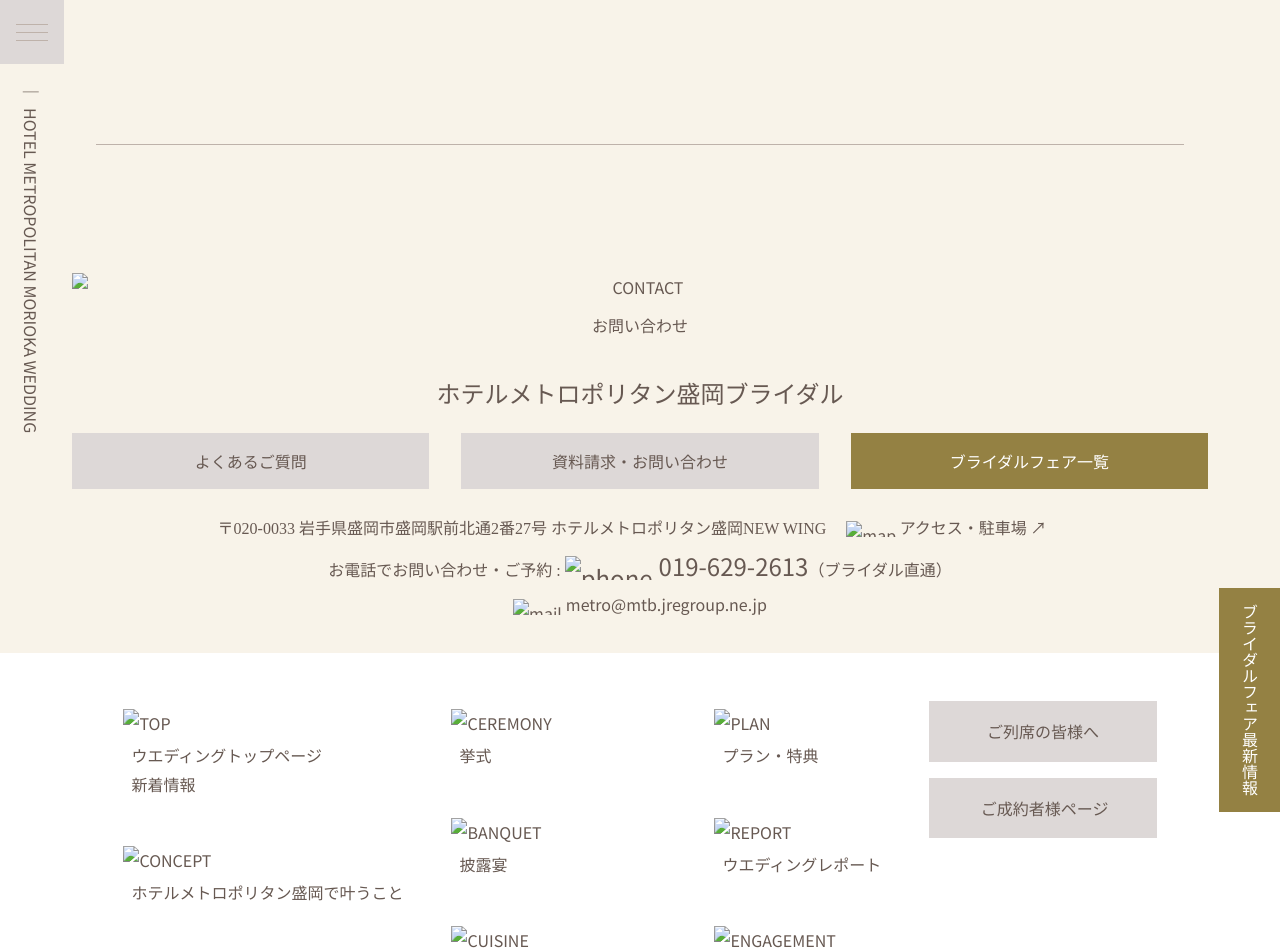
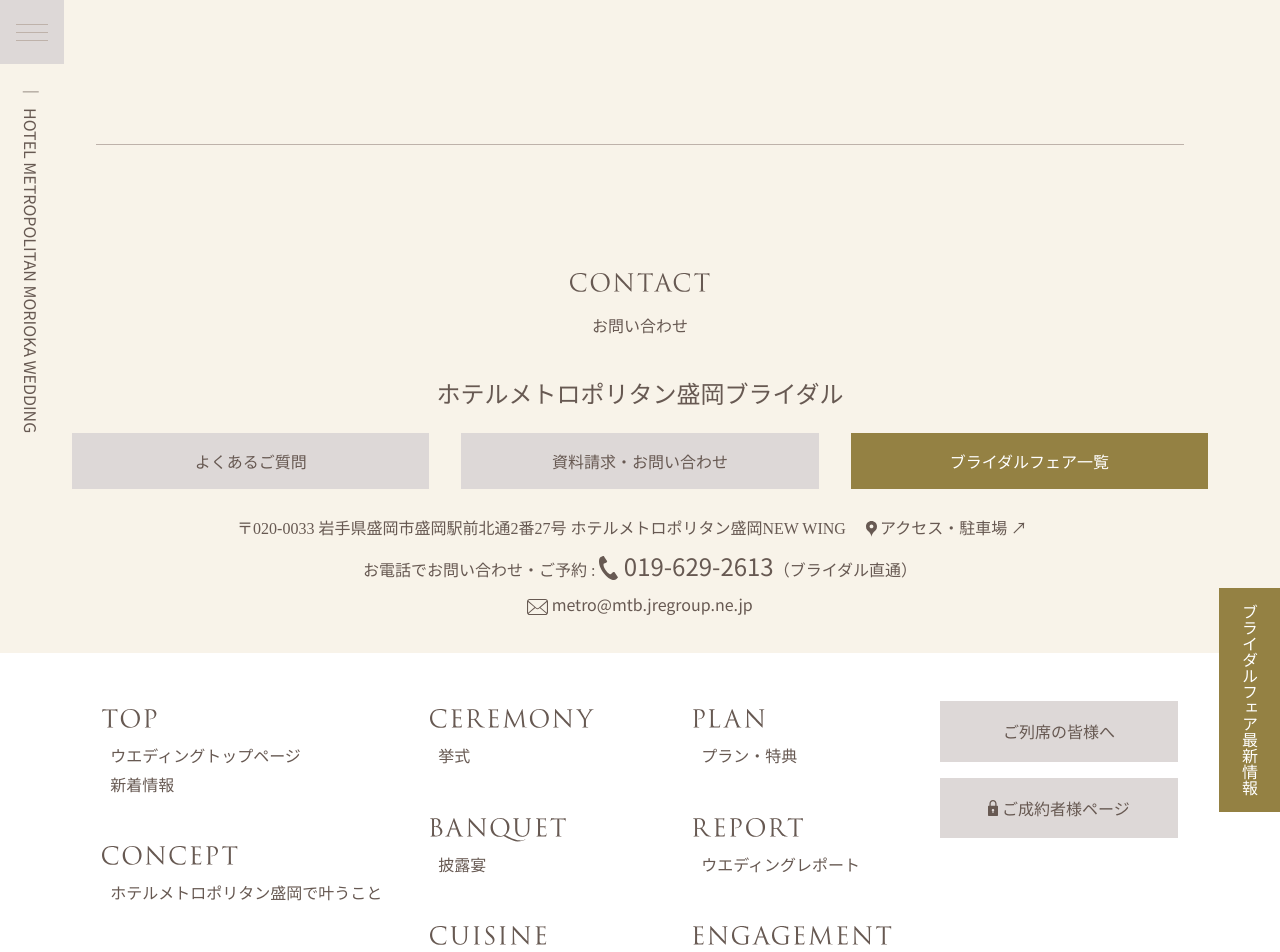
Before and after one commit to dreamlabjp/wedding, a Jekyll site: the page built from index.md, in a window 1280 px wide and 1400 px high. Shown: the top 952 px of the window. Built offline with Jekyll 4.4.1, drawn with Linux system fonts in a browser that asks for light colours; nearby versions of some CDN libraries; library files that are not in the unit come from our copies.

Commit message:
1587544063

```diff
--- a/_includes/_footer.inc.htm
+++ b/_includes/_footer.inc.htm
@@ -6,7 +6,7 @@
 		<div class="text-center mx-2 sm:mx-8">
 			<div class="mt-4 mb-0">
 
-				<img src="/wedding/_assets/contact_footer.svg" alt="CONTACT" class="mx-auto h-4 sm:h-6 my-4" >
+				<img src="/wedding/assets/contact_footer.svg" alt="CONTACT" class="mx-auto h-4 sm:h-6 my-4" >
 
 				<p class="notoserifjp text-center" >
 					お問い合わせ
@@ -29,13 +29,13 @@
 				<p class="notoserifjp text-center" >
 					〒020-0033 <br class="sm:hidden">岩手県盛岡市盛岡駅前北通2番27号 <br class="sm:hidden">ホテルメトロポリタン盛岡NEW WING
 					<br class="sm:hidden"><a  class="inline-block mx-4" href="https://morioka.metropolitan.jp/access/" target="_blank" rel="noopener noreferrer">
-						<img src="/wedding/_assets/map.svg" alt="map" class="inline-block" style="height: 1rem;margin-bottom: 2px;">
+						<img src="/wedding/assets/map.svg" alt="map" class="inline-block" style="height: 1rem;margin-bottom: 2px;">
 						アクセス・駐車場 ↗</a><br>
 					お電話でお問い合わせ・ご予約<br class="sm:hidden"> : <span class="notoserifjp" style="font-size: 1.5rem;">
-						<img src="/wedding/_assets/phone.svg" alt="phone" class="inline-block" style="height: 1.5rem;margin-bottom: 4px;">
+						<img src="/wedding/assets/phone.svg" alt="phone" class="inline-block" style="height: 1.5rem;margin-bottom: 4px;">
 						<a href="tel:019-629-2613">
 							019-629-2613</a></span>（ブライダル直通）<br>
-					<img src="/wedding/_assets/mail.svg" alt="mail" class="inline-block" style="height: 1rem;">
+					<img src="/wedding/assets/mail.svg" alt="mail" class="inline-block" style="height: 1rem;">
 					<a href="mailto:metro@mtb.jregroup.ne.jp">
 						metro@mtb.jregroup.ne.jp</a>
 				</p>
@@ -51,20 +51,20 @@
 	<div class="sm:flex justify-center mx-auto py-12 hidden">
 		<div class="mr-12 w-fit">
 
-			<img src="/wedding/_assets/top_footer.svg" alt="TOP" class="h-6 my-2" >
+			<img src="/wedding/assets/top_footer.svg" alt="TOP" class="h-6 my-2" >
 
 			<a  href="/wedding/"  class="block ml-2">ウエディングトップページ</a>
 			<a  href="/wedding/#news"  class="block ml-2 mb-12">新着情報</a>
 
 
-			<img src="/wedding/_assets/concept_footer.svg" alt="CONCEPT" class="h-6 my-2" >
+			<img src="/wedding/assets/concept_footer.svg" alt="CONCEPT" class="h-6 my-2" >
 
 			<a  href="/wedding/concept/"  class="block ml-2 mb-12">ホテルメトロポリタン盛岡で叶うこと</a>
 
 			<p class="notoserifjp" style="color: #948143;letter-spacing: calc(1em*75/1000);font-size: 1.5rem;">
 
 			</p>
-			<img src="/wedding/_assets/bridalfair_footer.svg" alt="BRIDAL FAIR" class="h-6 my-2" >
+			<img src="/wedding/assets/bridalfair_footer.svg" alt="BRIDAL FAIR" class="h-6 my-2" >
 
 			<a  href="/wedding/fair/"  class="block ml-2">ブライダルフェア</a>
 
@@ -72,34 +72,34 @@
 		<div class="mr-12 w-fit">
 
 
-			<img src="/wedding/_assets/ceremony_footer.svg" alt="CEREMONY" class="h-6 my-2" >
+			<img src="/wedding/assets/ceremony_footer.svg" alt="CEREMONY" class="h-6 my-2" >
 
 			<a  href="/wedding/ceremony/"  class="block ml-2 mb-12">挙式</a>
 
 
-			<img src="/wedding/_assets/banquet_footer.svg" alt="BANQUET" class="h-6 my-2" >
+			<img src="/wedding/assets/banquet_footer.svg" alt="BANQUET" class="h-6 my-2" >
 
 			<a  href="/wedding/banquet/"  class="block ml-2 mb-12">披露宴</a>
 
 
-			<img src="/wedding/_assets/cuisine_footer.svg" alt="CUISINE" class="h-6 my-2" >
+			<img src="/wedding/assets/cuisine_footer.svg" alt="CUISINE" class="h-6 my-2" >
 
 			<a  href="/wedding/cuisine/"  class="block ml-2">お料理・ウエディングケーキ</a>
 
 		</div>
 		<div class="mr-12">
 
-			<img src="/wedding/_assets/plan_footer.svg" alt="PLAN" class="h-6 my-2" >
+			<img src="/wedding/assets/plan_footer.svg" alt="PLAN" class="h-6 my-2" >
 
 			<a  href="/wedding/plan/"  class="block ml-2 mb-12">プラン・特典</a>
 
 
-			<img src="/wedding/_assets/report_footer.svg" alt="REPORT" class="h-6 my-2" >
+			<img src="/wedding/assets/report_footer.svg" alt="REPORT" class="h-6 my-2" >
 
 			<a  href="/wedding/report/"  class="block ml-2 mb-12">ウエディングレポート</a>
 
 
-			<img src="/wedding/_assets/engagement_footer.svg" alt="ENGAGEMENT" class="h-6 my-2" >
+			<img src="/wedding/assets/engagement_footer.svg" alt="ENGAGEMENT" class="h-6 my-2" >
 
 			<a  href="/wedding/engagement/"  class="block ml-2">お顔合わせ・ご結納</a>
 
@@ -107,7 +107,7 @@
 		<div>
 			<a class="py-4 px-12 text-center block mb-4" href="/wedding/guests/" style="background: #ddd8d7;">ご列席の皆様へ</a>
 			<a class="py-4 px-12 text-center block mb-4" href="/wedding/contracts/" target="_blank" style="background: #ddd8d7;">
-				<img src="/wedding/_assets/key.svg" alt="" class="inline-block" style="height: 1rem;margin-bottom: 4px;">
+				<img src="/wedding/assets/key.svg" alt="" class="inline-block" style="height: 1rem;margin-bottom: 4px;">
 				ご成約者様ページ</a>
 		</div>
 	</div>
@@ -149,17 +149,17 @@
 
 				<div class="swiper-slide" >
 					<a href="https://www.weddingpark.net" target="_blank" rel="noopener noreferrer" >
-						<img src="/wedding/_assets/bnr_weddingpark.jpg" alt="WEDDING PARK" style="width: 100%;">
+						<img src="/wedding/assets/bnr_weddingpark.jpg" alt="WEDDING PARK" style="width: 100%;">
 					</a>
 				</div>
 				<div class="swiper-slide" >
 					<a href="http://www.iwate-bridal-center.com" target="_blank" rel="noopener noreferrer" >
-						<img src="/wedding/_assets/bnr_ibc.jpg" alt="iwate bridal center" style="width: 100%;">
+						<img src="/wedding/assets/bnr_ibc.jpg" alt="iwate bridal center" style="width: 100%;">
 					</a>
 				</div>
 				<div class="swiper-slide" >
 					<a href="http://hiratoya-bf.co.jp" target="_blank" rel="noopener noreferrer" >
-						<img src="/wedding/_assets/bnr_hiratoya.jpg" alt="ヒラトヤブライダルファッション" style="width: 100%;">
+						<img src="/wedding/assets/bnr_hiratoya.jpg" alt="ヒラトヤブライダルファッション" style="width: 100%;">
 					</a>
 				</div>
 
@@ -198,7 +198,7 @@
 		<div  class="grid grid-cols-2 gap-0">
 			<a class="py-2 text-center block" href="/wedding/guests/" style="background: #ddd8d7;font-size: 14px;">ご列席の皆様へ</a>
 			<a class="py-2 text-center block" href="/wedding/contracts/" target="_blank" style="background: #ddd8d7;font-size: 14px;">
-				<img src="/wedding/_assets/key.svg" alt="" class="inline-block" style="height: 1rem;margin-bottom: 4px;">
+				<img src="/wedding/assets/key.svg" alt="" class="inline-block" style="height: 1rem;margin-bottom: 4px;">
 				ご成約者様ページ</a>
 		</div>
 	</div>
@@ -329,7 +329,7 @@
 
 	<div id="menu" class="fixed left-16 top-0 p-8 menuUp" style="background: rgba(0,0,0,.3);min-height: 100vh;z-index: 22000;display: ;">
 		<a href="/wedding/">
-			<img src="/wedding/_assets/rogo_white.svg" alt="" class="mx-auto block" style="height: 25vh;margin-top: 2vh;margin-bottom: 8vh;"></a>
+			<img src="/wedding/assets/rogo_white.svg" alt="" class="mx-auto block" style="height: 25vh;margin-top: 2vh;margin-bottom: 8vh;"></a>
 
 		<!-- <p class="notoserifjp" style="color: #fff;letter-spacing: calc(1em*75/1000);font-size: 1.5rem;">
 					TOP
@@ -398,7 +398,7 @@
 	<div  class="flex" >
 		<a href="/wedding/guests/" class="py-4 px-8 m-2 text-white text-center btn--type1">ご列席の皆様へ</a>
 		<a href="/wedding/contracts/" target="_blank" class="py-4 px-8 m-2 text-white text-center btn--type1" >
-			<img src="/wedding/_assets/key_white.svg" alt="" class="inline-block" style="height: 1rem;margin-bottom: 4px;">
+			<img src="/wedding/assets/key_white.svg" alt="" class="inline-block" style="height: 1rem;margin-bottom: 4px;">
 			ご成約者様ページ</a>
 	</div>
 </div>
@@ -508,7 +508,7 @@
 		});
 	});
 </script>
-<script src="/wedding/_assets/swiper-bundle.min.js"></script>
+<script src="/wedding/assets/swiper-bundle.min.js"></script>
 <script>
 	$(".switch").click(function() {
 		$(this).find("span.plus").toggleClass('active');
--- a/assets/--swiper_style.css
+++ b/assets/--swiper_style.css
@@ -56,12 +56,12 @@
 
 		.swiper-button-prev {
 			content: none;
-			content: url("/wedding/_assets/arrow_left.svg");
+			content: url("/wedding/assets/arrow_left.svg");
 		}
 
 		.swiper-button-next {
 			content: none;
-			content: url("/wedding/_assets/arrow_right.svg");
+			content: url("/wedding/assets/arrow_right.svg");
 		}
 
 
```
